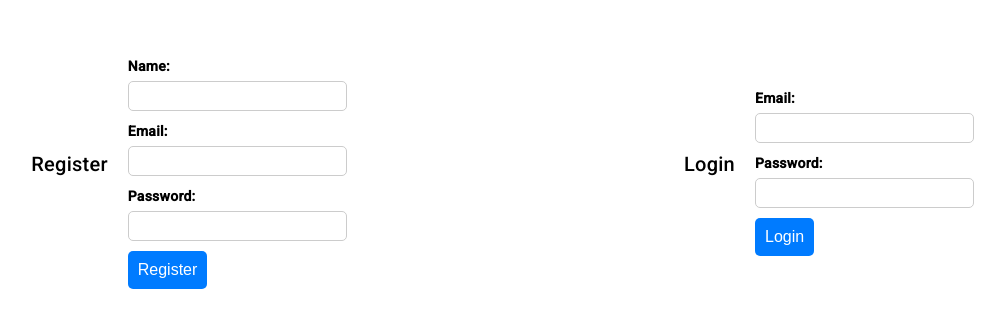
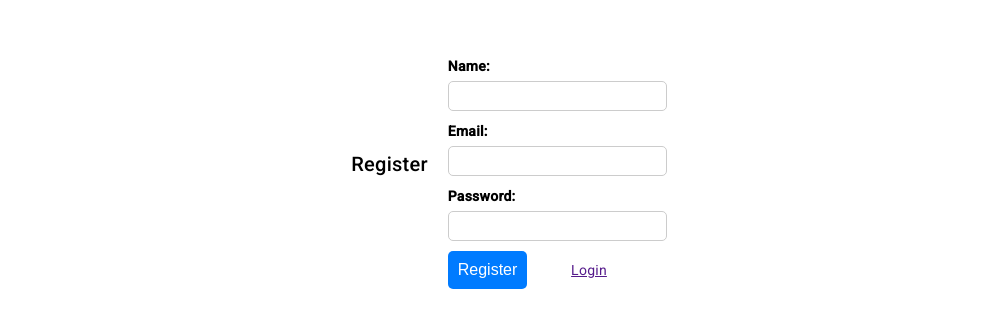
Before and after one commit to chsmorg/Task-Manager, an Angular app in the folder Task-Manager/: page /register in a window 1280 px wide. Before the commit this address led to /. Shown: the part 228-556 px from the top of the page, without its empty margins (121-1126 px from the left). Built offline with nearby package versions, Linux system fonts and the light colour scheme.

Commit message:
Adding routing for login and register pages.

```diff
--- a/Task-Manager/src/app/app-routing.module.ts
+++ b/Task-Manager/src/app/app-routing.module.ts
@@ -1,10 +1,47 @@
 import { NgModule } from '@angular/core';
 import { RouterModule, Routes } from '@angular/router';
-
-const routes: Routes = [];
+import { LoginComponent } from './login/login.component';
+import { RegisterComponent } from './register/register.component';
+const routes: Routes = [
+  {
+    path:'', component: LoginComponent
+  },
+  {
+    path:'register', component: RegisterComponent
+  }
+];
 
 @NgModule({
   imports: [RouterModule.forRoot(routes)],
   exports: [RouterModule]
 })
 export class AppRoutingModule { }
+
+
+
+
+
+
+
+// import { NgModule } from "@angular/core";
+// import { RouterModule, Routes } from "@angular/router";
+// import { PostCreateComponent } from "./post/post-create/post-create.component";
+// import { PostListComponent } from "./post/post-create/post-list/post-list.component";
+
+// const routes: Routes = [
+//   {
+//     path:'', component: PostListComponent
+//   },
+//   {
+//     path:'create',component: PostCreateComponent
+//   }
+// ]
+
+// @NgModule({
+//   imports:[RouterModule.forRoot(routes)],
+//   exports:[RouterModule]
+// })
+
+// export class AppRoutingModule{
+
+// }
--- a/Task-Manager/src/app/app.component.html
+++ b/Task-Manager/src/app/app.component.html
@@ -1,15 +1,15 @@
 <!-- <p>idk</p> -->
 
-<div class="container">
+<!-- <div class="container">
   <div class="register">
     <app-register></app-register>
   </div>
   <div class="login">
     <app-login></app-login>
   </div>
-</div>
+</div> -->
 
-
+<router-outlet></router-outlet>
 
 
 
--- a/Task-Manager/src/app/login/login.component.css
+++ b/Task-Manager/src/app/login/login.component.css
@@ -38,3 +38,7 @@ button {
   font-size: 16px;
   cursor: pointer;
 }
+
+.registerLink{
+  padding-left: 20%;
+}
--- a/Task-Manager/src/app/login/login.component.html
+++ b/Task-Manager/src/app/login/login.component.html
@@ -32,5 +32,6 @@
           <input type="password" id="password" name="password" [(ngModel)]="password">
         </div>
         <button type="submit">Login</button>
+        <a href="register" class="registerLink">Register</a>
       </form>
     </div>
--- a/Task-Manager/src/app/register/register.component.css
+++ b/Task-Manager/src/app/register/register.component.css
@@ -38,3 +38,6 @@ button {
   font-size: 16px;
   cursor: pointer;
 }
+.loginLink{
+  padding-left: 20%;
+}
--- a/Task-Manager/src/app/register/register.component.html
+++ b/Task-Manager/src/app/register/register.component.html
@@ -32,5 +32,6 @@
           <input type="password" id="password" name="password" [(ngModel)]="password">
         </div>
         <button type="submit">Register</button>
+        <a href="" class="loginLink">Login</a>
       </form>
     </div>
```
